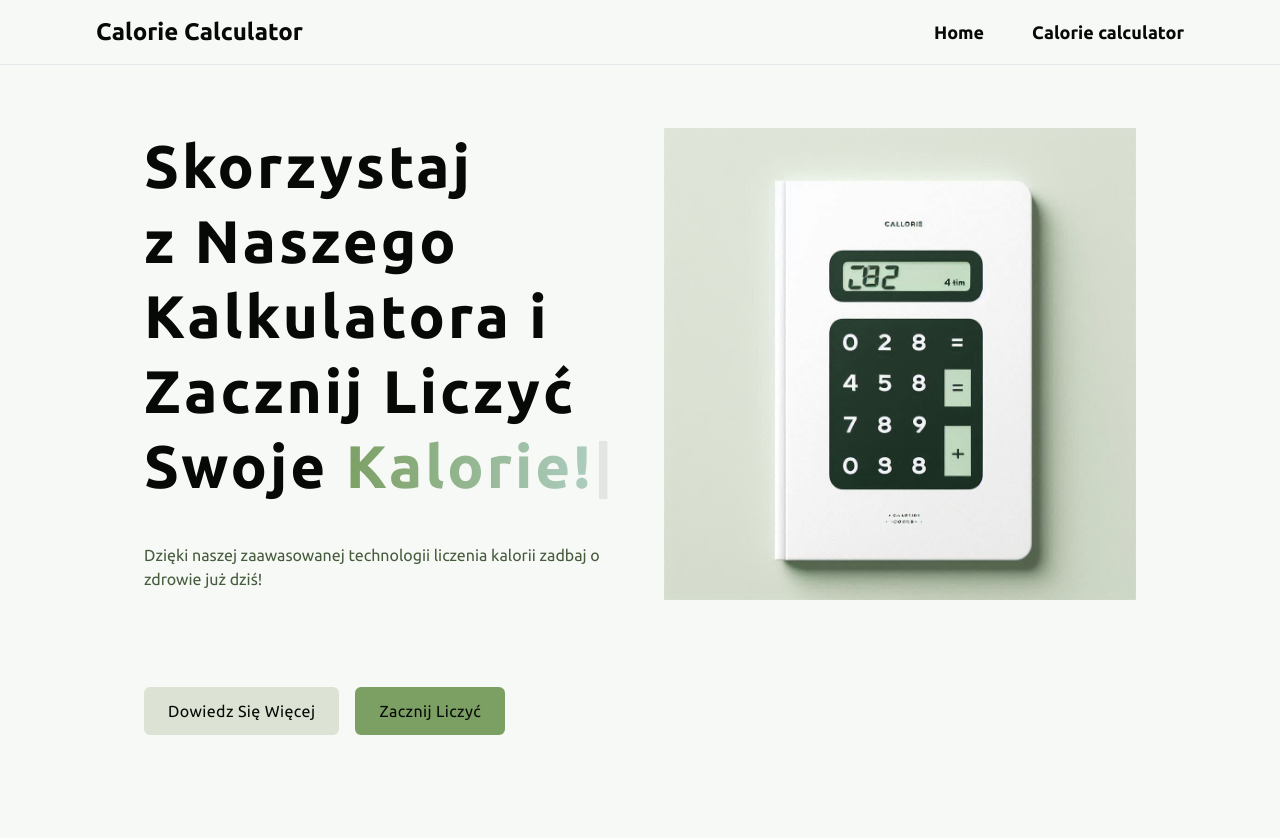
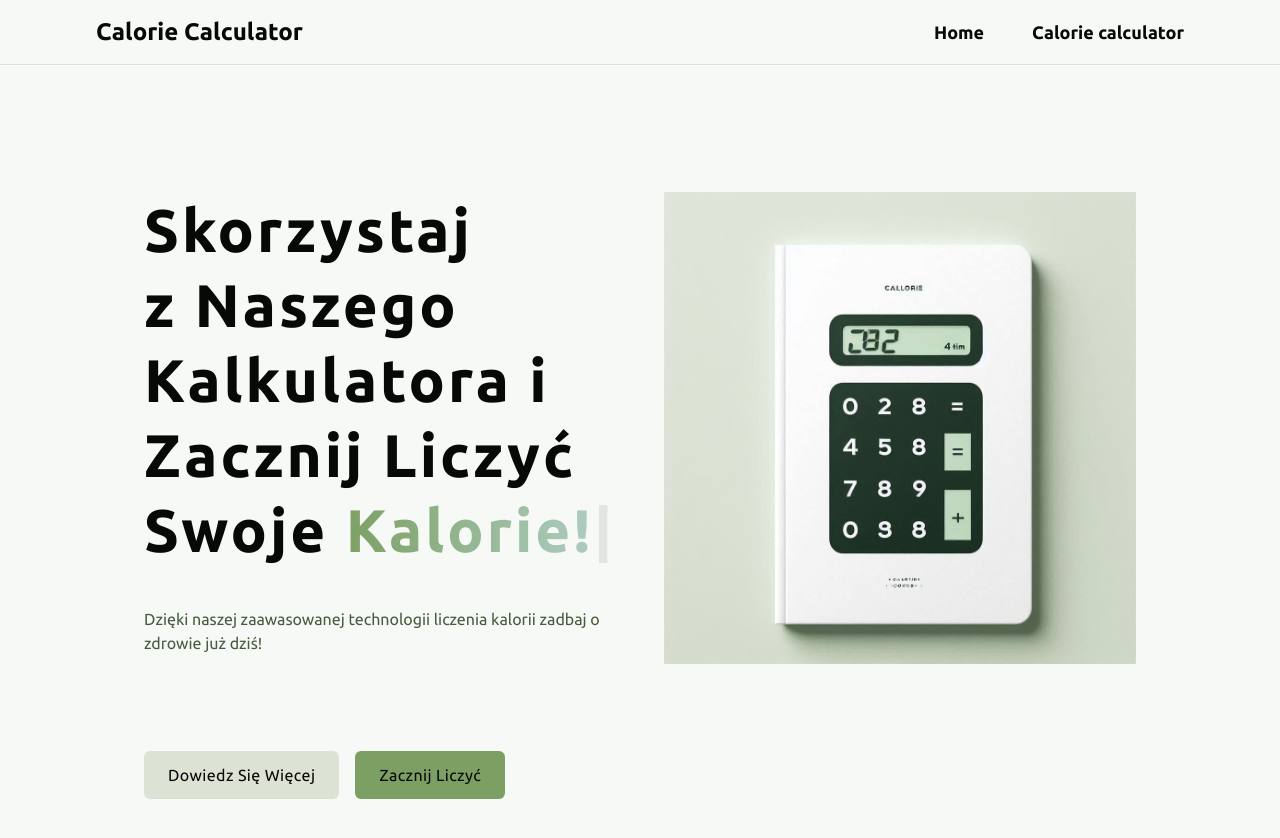
Before and after one commit to Wojtyua/38053_38062_38545_38073, a React (Vite) app: page / in a window 1280 px wide. Shown: the top 838 px of the page. Built offline with nearby package versions, Linux system fonts and the light colour scheme; no server answers; the database is empty.

Commit message:
changed border color, fixed landing page spacing

```diff
--- a/src/components/LandingPage.jsx
+++ b/src/components/LandingPage.jsx
@@ -7,7 +7,7 @@ const LandingPage = () => {
 
   return (
     <div
-      className="grid grid-cols-2 h-full pt-32 px-12 space-x-6"
+      className="grid grid-cols-2 h-full pt-48 px-12 space-x-6"
       id="landing-page"
     >
       <div>
--- a/src/components/Navbar.jsx
+++ b/src/components/Navbar.jsx
@@ -2,7 +2,7 @@ import { Link } from "react-scroll";
 
 const Navbar = () => {
   return (
-    <div className="fixed flex w-full px-24 bg-background justify-between items-center border-b py-4">
+    <div className="fixed flex w-full px-24 bg-background justify-between items-center border-b border-secondaryLight py-4">
       <span className="text-text text-2xl font-bold">Calorie Calculator</span>
       <ul className="flex space-x-12 text-text font-semibold text-lg">
         <li>
```
